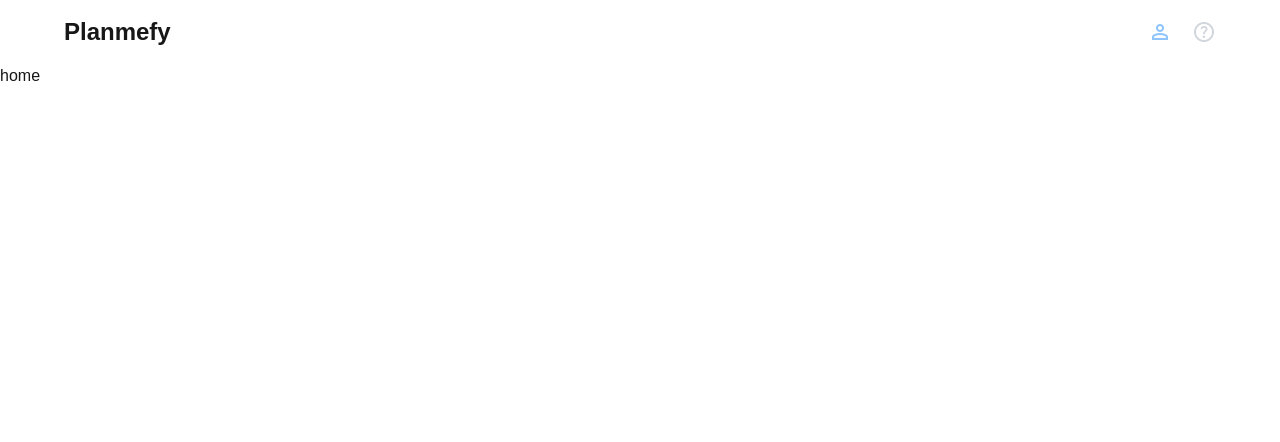
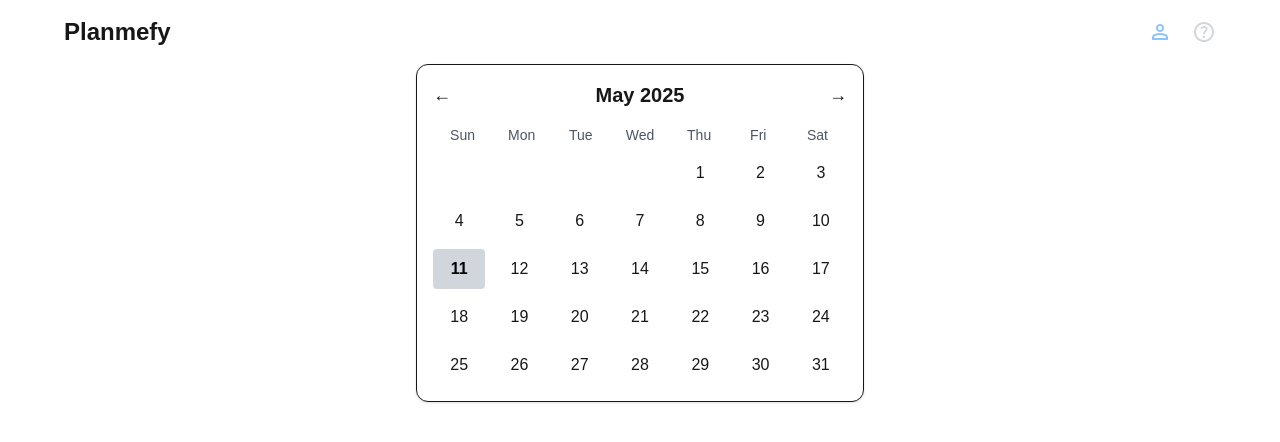
Before and after one commit to 7linso/planmefy, a Next.js app: page / in a window 1280 px wide. Shown: the top 442 px of the page. Built offline with nearby package versions, Linux system fonts and the light colour scheme; no server answers.

Commit message:
teared apart calendar....RIP

```diff
--- a/src/app/page.tsx
+++ b/src/app/page.tsx
@@ -1,7 +1,8 @@
+import Calendar from "@/components/calendar/calendar";
+
 export default function Home() {
   return (<>
-    home
-
+    <Calendar/>
   </>
   );
 }
--- /dev/null
+++ b/src/components/calendar/calendar-grid.tsx
@@ -0,0 +1,28 @@
+import CalendarSell from "./calendar-sell";
+
+interface CalendarGridProps {
+    days: Date[],
+    padding: number
+}
+const weekdayLabels = ['Sun', 'Mon', 'Tue', 'Wed', 'Thu', 'Fri', 'Sat'];
+
+export default function CalendarGrid({ days, padding }: CalendarGridProps) {
+    return (
+        <>
+            <div className="grid grid-cols-7 text-center text-sm font-medium text-gray-600 mb-2">
+                {weekdayLabels.map((label, i) => (
+                    <div key={i}>{label}</div>
+                ))}
+            </div>
+            <div className="grid grid-cols-7 gap-2">
+                {Array.from({ length: padding }).map((_, i) => (
+                    <div key={`pad-${i}`} />
+                ))}
+                {days.map((day, i) => (
+                    <CalendarSell day={day} key={i}/>
+                ))}
+            </div>
+        </>
+
+    )
+}
--- /dev/null
+++ b/src/components/calendar/calendar-sell.tsx
@@ -0,0 +1,19 @@
+import * as actions from '@/components/calendar/calendar-utils'
+
+interface CalendarSellProps {
+    day: Date
+}
+
+export default function CalendarSell({ day }: CalendarSellProps) {
+    return (<>
+        <div className={`p-2 rounded hover:bg-white hover:text-black text-center
+                cursor-pointer
+                ${actions.isSameDate(day, new Date())
+                &&
+                'bg-gray-300 text-black font-semibold'}`}
+        >
+            {day.getDate()}
+        </div>
+
+    </>)
+}
--- /dev/null
+++ b/src/components/calendar/calendar-utils.ts
@@ -0,0 +1,32 @@
+
+export const getDaysInMonth = (date: Date): Date[] => {
+    const year = date.getFullYear()
+    const month = date.getMonth()
+
+    const firstDay = new Date(year, month, 1)
+    const lastDay = new Date(year, month + 1, 0)
+
+    const days = [];
+    for (let day = 1; day <= lastDay.getDate(); day++) {
+        days.push(new Date(year, month, day))
+    }
+    return days
+}
+
+export const getStartPadding = (date: Date): number => {
+    return new Date(date.getFullYear(), date.getMonth(), 1).getDay()
+}
+
+export const getMonthLabel = (date: Date) => {
+    return date.toLocaleString('default', { month: 'long' })
+}
+
+export const getYearLabel = (date: Date) => {
+    return date.getFullYear()
+}
+
+export const isSameDate = (date1: Date, date2: Date): boolean => {
+    return (date1.getDate() === date2.getDate() &&
+        date1.getMonth() === date2.getMonth() &&
+        date1.getFullYear() === date2.getFullYear())
+}
--- /dev/null
+++ b/src/components/calendar/calendar.tsx
@@ -0,0 +1,33 @@
+'use client';
+import React, { useState } from 'react';
+import * as actions from '@/components/calendar/calendar-utils'
+import CalendarGrid from './calendar-grid';
+
+export default function CustomCalendar() {
+    const [currentDate, setCurrentDate] = useState(new Date());
+
+    const goToPrevMonth = () => {
+        setCurrentDate(new Date(currentDate.getFullYear(), currentDate.getMonth() - 1, 1));
+    };
+
+    const goToNextMonth = () => {
+        setCurrentDate(new Date(currentDate.getFullYear(), currentDate.getMonth() + 1, 1));
+    };
+
+    const days = actions.getDaysInMonth(currentDate);
+    const padding = actions.getStartPadding(currentDate)
+    const monthLabel = actions.getMonthLabel(currentDate)
+    const yearLabel = actions.getYearLabel(currentDate)
+
+    return (
+        <div className="max-w-md mx-auto border rounded-xl shadow p-4">
+            <div className="flex justify-between items-center mb-4">
+                <button onClick={goToPrevMonth} className="text-lg">{'←'}</button>
+                <h2 className="text-xl font-bold">{monthLabel} {yearLabel}</h2>
+                <button onClick={goToNextMonth} className="text-lg">{'→'}</button>
+            </div>
+
+            <CalendarGrid days={days} padding={padding}/>
+        </div>
+    );
+}
```
Also changed, not shown: 1 other file (tests, documents, lock files or other folders).
